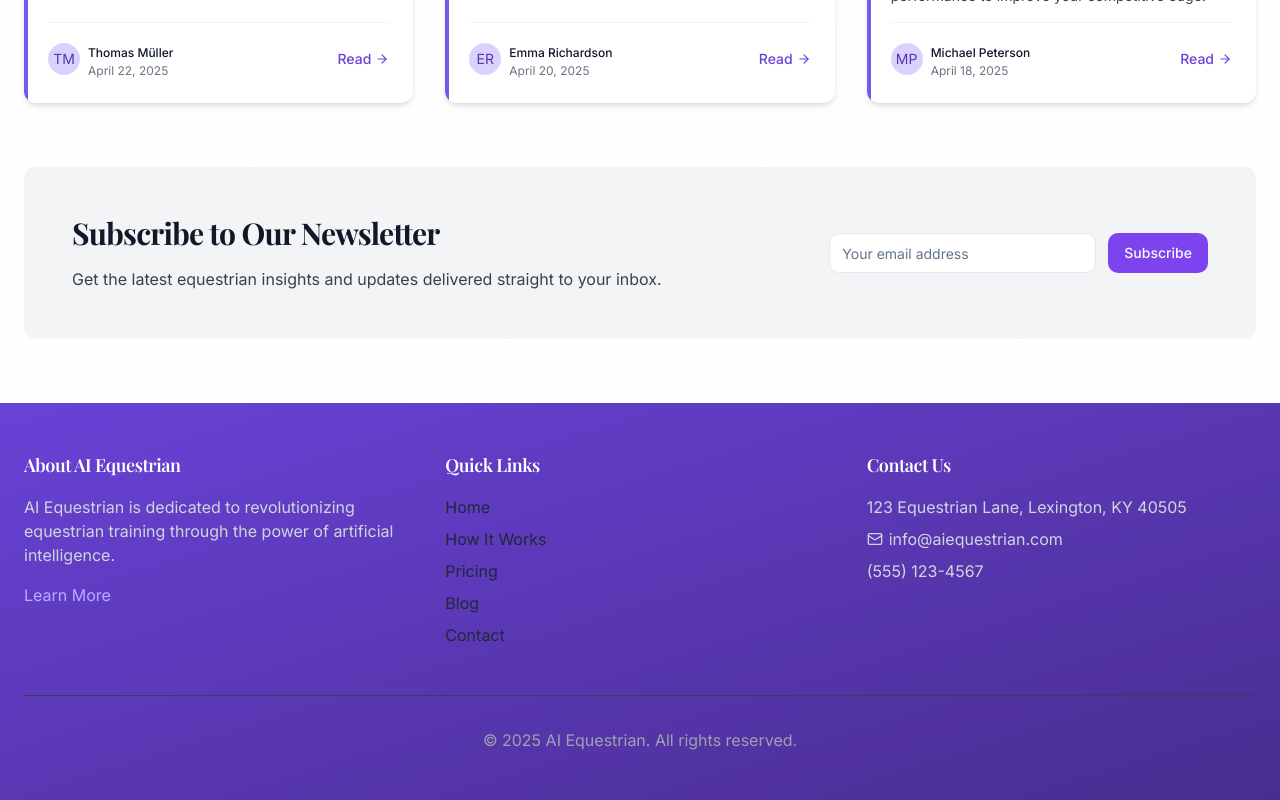
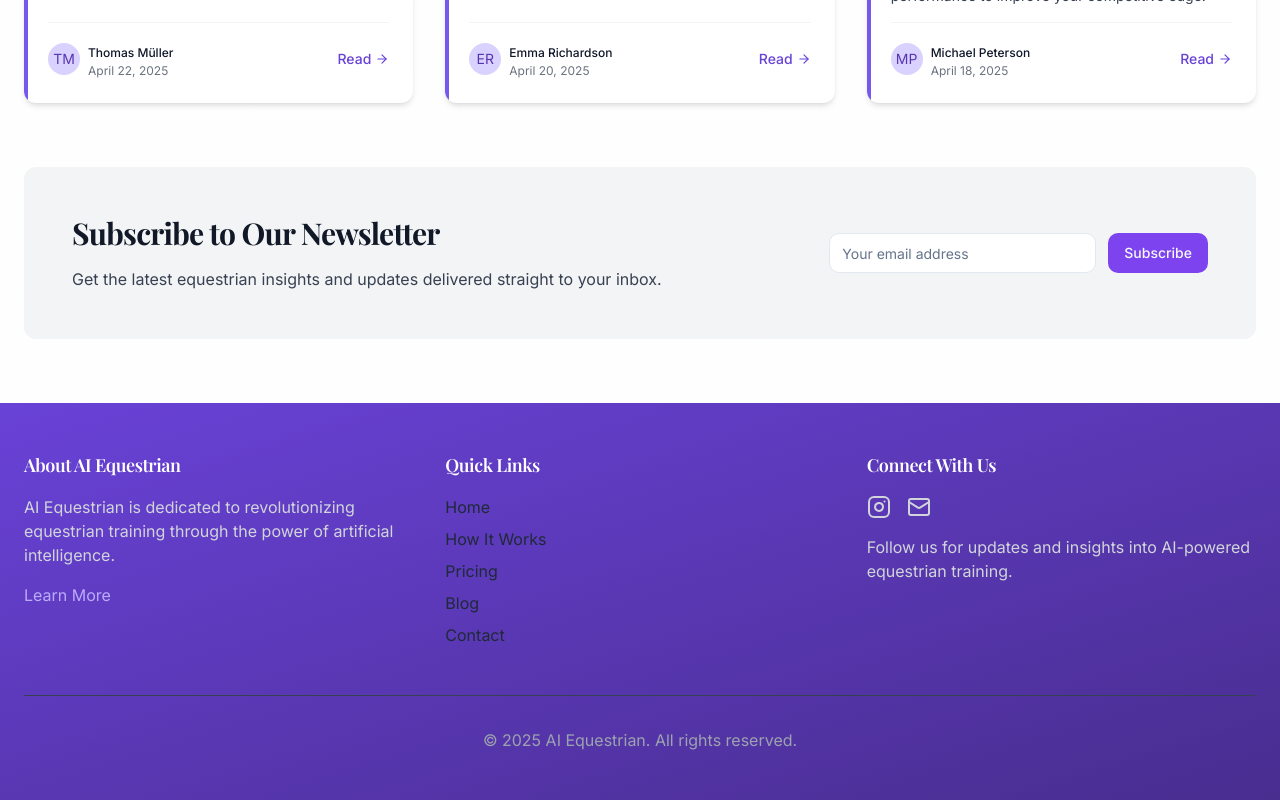
Before and after one commit to omoniyi22/first-repo, a React (Vite) app: page /blog in a window 1280 px wide. Shown: the part 2992-3792 px from the top of the page. Built offline with nearby package versions, Linux system fonts and the light colour scheme.

Commit message:
Fix: Footer contact information and icons
Refactor the footer to include contact information and social media icons.

```diff
--- a/src/components/layout/Footer.tsx
+++ b/src/components/layout/Footer.tsx
@@ -1,7 +1,7 @@
 
 import React from 'react';
 import { Link } from 'react-router-dom';
-import { Mail } from 'lucide-react';
+import { Instagram, Mail } from 'lucide-react';
 
 const Footer = () => {
   return (
@@ -41,18 +41,27 @@ const Footer = () => {
             </ul>
           </div>
 
-          {/* Third Section - Contact Information */}
+          {/* Third Section - Social Media */}
           <div>
-            <h4 className="text-lg font-semibold mb-4">Contact Us</h4>
-            <p className="text-gray-300 mb-2">
-              123 Equestrian Lane, Lexington, KY 40505
-            </p>
-            <p className="flex items-center text-gray-300 mb-2">
-              <Mail className="w-4 h-4 mr-1.5" />
-              info@aiequestrian.com
-            </p>
-            <p className="text-gray-300">
-              (555) 123-4567
+            <h4 className="text-lg font-semibold mb-4">Connect With Us</h4>
+            <div className="flex space-x-4">
+              <a
+                href="https://instagram.com/aiequestrian"
+                target="_blank"
+                rel="noopener noreferrer"
+                className="text-gray-300 hover:text-white transition-colors"
+              >
+                <Instagram className="w-6 h-6" />
+              </a>
+              <a
+                href="mailto:info@aiequestrian.com"
+                className="text-gray-300 hover:text-white transition-colors"
+              >
+                <Mail className="w-6 h-6" />
+              </a>
+            </div>
+            <p className="text-gray-300 mt-4">
+              Follow us for updates and insights into AI-powered equestrian training.
             </p>
           </div>
         </div>
```
